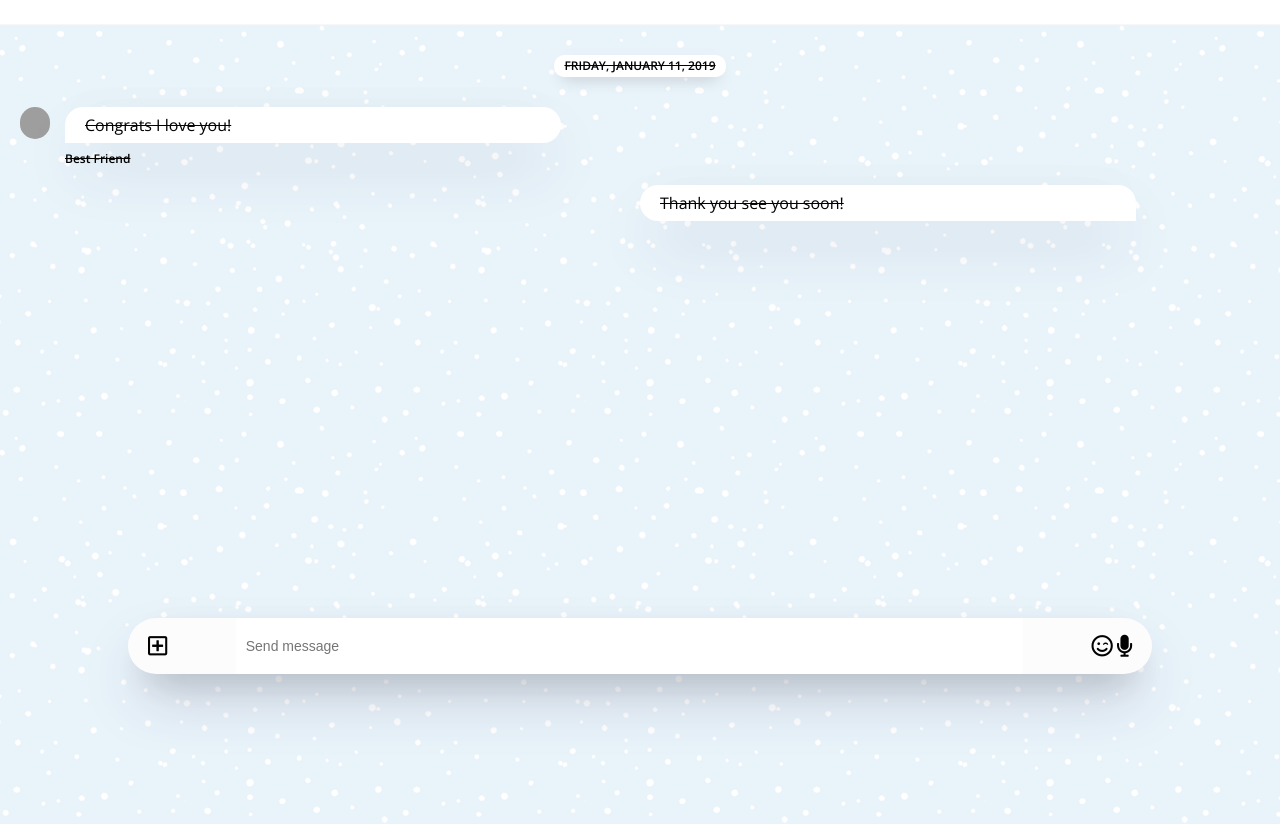
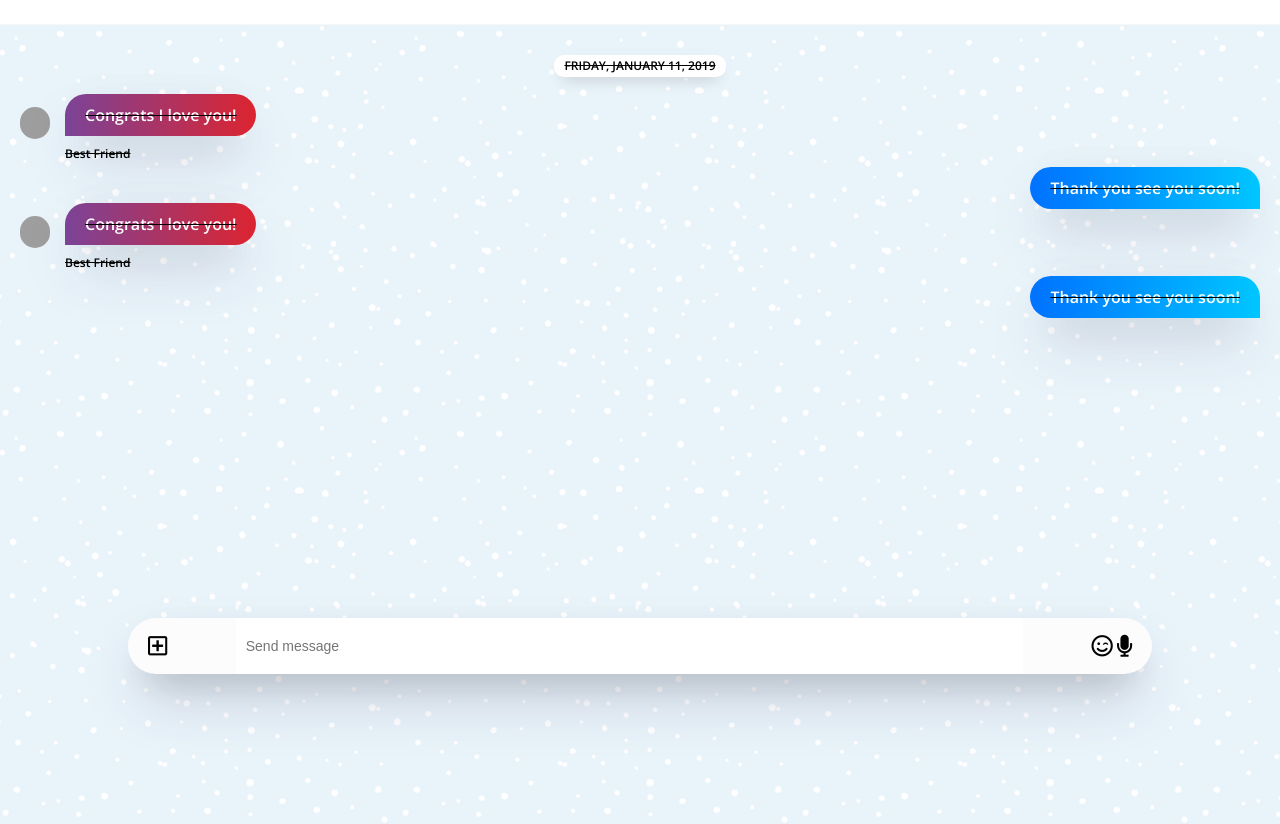
Before and after one commit to Ian-90/kakao-clone, a plain HTML site: page chat.html in a window 1280 px wide. Shown: the part 76-900 px from the top of the page. Drawn offline with nearby package versions, Linux system fonts and the light colour scheme; grey boxes are pictures that could not be loaded; files whose address does not match are found by name.

Commit message:
16. Chats Screen part Four

```diff
--- a/chat.html
+++ b/chat.html
@@ -54,9 +54,9 @@
             class="g-avatar message__avatar"
           />
           <div class="message__content">
-            <div class="message__bubble">
+            <span class="message__bubble">
               Congrats I love you!
-            </div>
+            </span>
             <span class="message__author">Best Friend</span>
           </div>
           <span class="message_timestamp"></span>
@@ -64,9 +64,33 @@
         <li class="sent-message message">
           <span class="message_timestamp"></span>
           <div class="message__content">
-            <div class="message__bubble">
+            <span class="message__bubble">
               Thank you see you soon!
-            </div>
+            </span>
+          </div>
+        </li>
+        <li class="incoming-message message">
+          <img
+            src="https://image.msscdn.net/data/celeb/4744/4744_1_org.jpg"
+            width="32px"
+            height="32px"
+            alt="avatar"
+            class="g-avatar message__avatar"
+          />
+          <div class="message__content">
+            <span class="message__bubble">
+              Congrats I love you!
+            </span>
+            <span class="message__author">Best Friend</span>
+          </div>
+          <span class="message_timestamp"></span>
+        </li>
+        <li class="sent-message message">
+          <span class="message_timestamp"></span>
+          <div class="message__content">
+            <span class="message__bubble">
+              Thank you see you soon!
+            </span>
           </div>
         </li>
       </ul>
--- a/css/chat.css
+++ b/css/chat.css
@@ -72,12 +72,7 @@
 .message {
   display: flex;
   align-items: flex-start;
-  width: 50%;
   margin-bottom: 20px;
-}
-
-.message .message__content {
-  width: 80%;
 }
 
 .incoming-message {
@@ -100,19 +95,24 @@
     0 18px 36px -18px rgba(0, 0, 0, 0.3), 0 -12px 36px -8px rgba(0, 0, 0, 0.025);
   padding: 10px 20px;
   border-radius: 30px;
+  color: white;
+  font-weight: 700;
 }
 
 .incoming-message .message__author {
-  margin-top: 10px;
+  margin-top: 25px;
   display: block;
   font-weight: 700;
   font-size: 12px;
 }
 
 .incoming-message .message__bubble {
+  color: white;
   border-bottom-left-radius: 0px;
+  background-image: linear-gradient(to right, #7b4397, #dc2430);
 }
 
 .sent-message .message__bubble {
   border-bottom-right-radius: 0px;
+  background-image: linear-gradient(to left, #00c6ff, #0072ff);
 }
```
